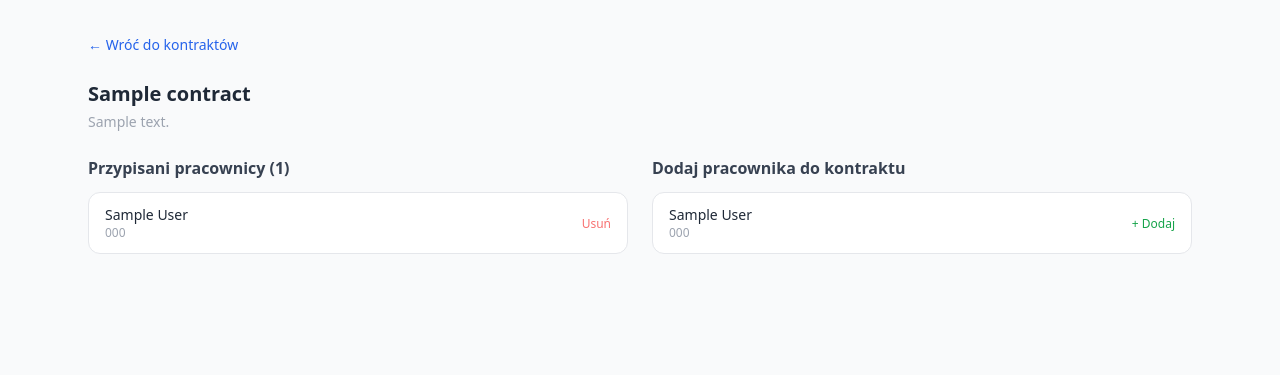
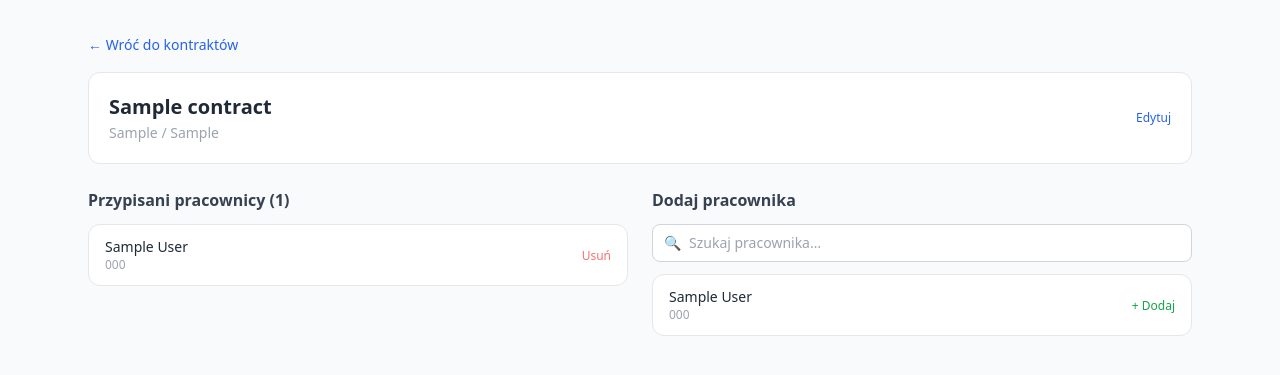
Before and after one commit to azuszman-ops/hr-flow, a FastAPI app: template app/templates/admin/contract_detail.html in a window 1280 px wide. Shown: the part 53-428 px from the top of the page. Run offline with FastAPI, Linux system fonts and the light colour scheme; the template is opened without the code that fills it: most values are stand-ins (such as "Sample title", 1, 10 or a date in 2020); parts of the project's set-up code (start-up, migrations or seed data) failed here and were passed over; some libraries are stand-ins or nearby versions.

Commit message:
Remove sending window from manual send; live search on contract detail
- Manual "Wyślij wiadomości" now sends immediately regardless of hour
- Only the scheduled 09:00 Warsaw cron job respects the time window
- contract_detail.html: inline contract edit (name, city_1, city_2)
- contract_detail.html: live search filter for available employees
- Click employee row → instantly added (no separate submit button)
- Remove confirm() dialogs from assigned employee removal

Co-Authored-By: Claude Sonnet 4.6 <noreply@anthropic.com>

```diff
--- a/app/templates/admin/campaigns.html
+++ b/app/templates/admin/campaigns.html
@@ -140,12 +140,9 @@ function checkCampaignConflict(form) {
         </div>
 
         <div x-show="result" class="mt-3 text-sm space-y-1">
-            <div x-show="!result?.outside_window">
+            <div>
                 <span class="text-green-600 font-medium" x-text="'✓ Wysłano: ' + (result?.sent ?? 0)"></span>
                 <span class="text-red-500 ml-3" x-text="result?.failed ? '✗ Błędy: ' + result.failed : ''"></span>
-            </div>
-            <div x-show="result?.outside_window" class="text-orange-600 text-xs font-medium">
-                ⏰ Poza godzinami wysyłki (09:00–17:00).
             </div>
             <div x-show="result?.queued > 0" class="text-blue-600 text-xs">
                 ⏳ <span x-text="result?.queued"></span> wiadomości zakolejkowanych
--- a/app/templates/admin/contract_detail.html
+++ b/app/templates/admin/contract_detail.html
@@ -2,22 +2,60 @@
 {% block title %}Kontrakt: {{ contract.name }} — {{ tenant.name }}{% endblock %}
 {% block content %}
 
-<div class="mb-6">
+<div class="mb-4">
     <a href="/admin/{{ tenant.id }}/contracts" class="text-sm text-blue-600 hover:underline">← Wróć do kontraktów</a>
 </div>
 
-<div class="flex items-center justify-between mb-6">
-    <div>
-        <h1 class="text-xl font-bold text-gray-800">{{ contract.name }}</h1>
-        {% if contract.description %}
-        <p class="text-sm text-gray-400 mt-1">{{ contract.description }}</p>
-        {% endif %}
+<!-- Nagłówek + edycja kontraktu -->
+<div class="bg-white border border-gray-200 rounded-xl p-5 mb-6" x-data="{ editing: false }">
+    <div x-show="!editing" class="flex items-center justify-between">
+        <div>
+            <h1 class="text-xl font-bold text-gray-800">{{ contract.name }}</h1>
+            {% if contract.city_1 or contract.city_2 %}
+            <p class="text-sm text-gray-400 mt-0.5">
+                {{ contract.city_1 or '' }}{% if contract.city_1 and contract.city_2 %} / {% endif %}{{ contract.city_2 or '' }}
+            </p>
+            {% endif %}
+        </div>
+        <button @click="editing = true"
+                class="text-xs text-blue-600 hover:underline">Edytuj</button>
+    </div>
+    <div x-show="editing" x-cloak>
+        <form method="post" action="/admin/{{ tenant.id }}/contracts/{{ contract.id }}/edit">
+            <div class="flex flex-wrap gap-3 items-end">
+                <div>
+                    <label class="text-xs text-gray-500 block mb-1">Nazwa kontraktu</label>
+                    <input type="text" name="name" value="{{ contract.name }}" required
+                           class="border border-gray-300 rounded-lg px-3 py-2 text-sm w-56 focus:outline-none focus:ring-2 focus:ring-blue-400">
+                </div>
+                <div>
+                    <label class="text-xs text-gray-500 block mb-1">Miasto 1</label>
+                    <input type="text" name="city_1" value="{{ contract.city_1 or '' }}"
+                           class="border border-gray-300 rounded-lg px-3 py-2 text-sm w-36 focus:outline-none focus:ring-2 focus:ring-blue-400">
+                </div>
+                <div>
+                    <label class="text-xs text-gray-500 block mb-1">Miasto 2</label>
+                    <input type="text" name="city_2" value="{{ contract.city_2 or '' }}"
+                           class="border border-gray-300 rounded-lg px-3 py-2 text-sm w-36 focus:outline-none focus:ring-2 focus:ring-blue-400">
+                </div>
+                <div class="flex gap-2">
+                    <button type="submit"
+                            class="bg-blue-600 text-white rounded-lg px-4 py-2 text-sm font-medium hover:bg-blue-700 transition">
+                        Zapisz
+                    </button>
+                    <button type="button" @click="editing = false"
+                            class="text-sm text-gray-500 hover:text-gray-700 px-3 py-2">
+                        Anuluj
+                    </button>
+                </div>
+            </div>
+        </form>
     </div>
 </div>
 
 <div class="grid grid-cols-1 lg:grid-cols-2 gap-6">
 
-    <!-- Pracownicy w kontrakcie -->
+    <!-- Przypisani pracownicy -->
     <div>
         <h2 class="font-semibold text-gray-700 mb-3">Przypisani pracownicy ({{ assigned_employees|length }})</h2>
         <div class="bg-white border border-gray-200 rounded-xl overflow-hidden">
@@ -32,8 +70,7 @@
                         </td>
                         <td class="px-4 py-3 text-right">
                             <form method="post"
-                                  action="/admin/{{ tenant.id }}/contracts/{{ contract.id }}/remove_employee/{{ emp.id }}"
-                                  onsubmit="return confirm('Usunąć {{ emp.first_name }} z kontraktu?')">
+                                  action="/admin/{{ tenant.id }}/contracts/{{ contract.id }}/remove_employee/{{ emp.id }}">
                                 <button type="submit" class="text-red-400 hover:text-red-600 text-xs">Usuń</button>
                             </form>
                         </td>
@@ -47,31 +84,40 @@
         </div>
     </div>
 
-    <!-- Dostępni pracownicy do dodania -->
-    <div>
-        <h2 class="font-semibold text-gray-700 mb-3">Dodaj pracownika do kontraktu</h2>
+    <!-- Dodaj pracownika — live search -->
+    <div x-data="{ search: '' }">
+        <h2 class="font-semibold text-gray-700 mb-3">Dodaj pracownika</h2>
         {% if available_employees %}
+        <div class="mb-3">
+            <div class="relative">
+                <span class="absolute left-3 top-1/2 -translate-y-1/2 text-gray-400 text-sm">🔍</span>
+                <input type="text" x-model="search" placeholder="Szukaj pracownika…"
+                       class="w-full border border-gray-300 rounded-lg pl-9 pr-3 py-2 text-sm focus:outline-none focus:ring-2 focus:ring-blue-400">
+            </div>
+        </div>
         <div class="bg-white border border-gray-200 rounded-xl overflow-hidden">
             <table class="w-full text-sm">
                 <tbody class="divide-y divide-gray-100">
                     {% for emp in available_employees %}
-                    <tr class="hover:bg-gray-50">
-                        <td class="px-4 py-3">
+                    <tr class="hover:bg-blue-50 cursor-pointer"
+                        x-show="search === '' || '{{ emp.first_name }} {{ emp.last_name }}'.toLowerCase().includes(search.toLowerCase())"
+                        @click="$el.querySelector('form').submit()">
+                        <td class="px-4 py-3 pointer-events-none">
                             <div class="font-medium text-gray-800">{{ emp.first_name }} {{ emp.last_name }}</div>
                             <div class="text-xs text-gray-400">{{ emp.phone_whatsapp or emp.email or '—' }}</div>
                         </td>
-                        <td class="px-4 py-3 text-right">
+                        <td class="px-4 py-3 text-right pointer-events-none">
                             <form method="post"
                                   action="/admin/{{ tenant.id }}/contracts/{{ contract.id }}/add_employee">
                                 <input type="hidden" name="employee_id" value="{{ emp.id }}">
-                                <button type="submit" class="text-green-600 hover:text-green-800 text-xs font-medium">+ Dodaj</button>
                             </form>
+                            <span class="text-green-600 text-xs font-medium">+ Dodaj</span>
                         </td>
                     </tr>
                     {% endfor %}
                 </tbody>
             </table>
-        </div>
+            </div>
         {% else %}
         <div class="bg-white border border-gray-200 rounded-xl px-4 py-6 text-center text-gray-400 text-sm">
             Wszyscy pracownicy są już przypisani do tego kontraktu.
```
Also changed, not shown: app/api/routes.py (+3 -25 lines).
